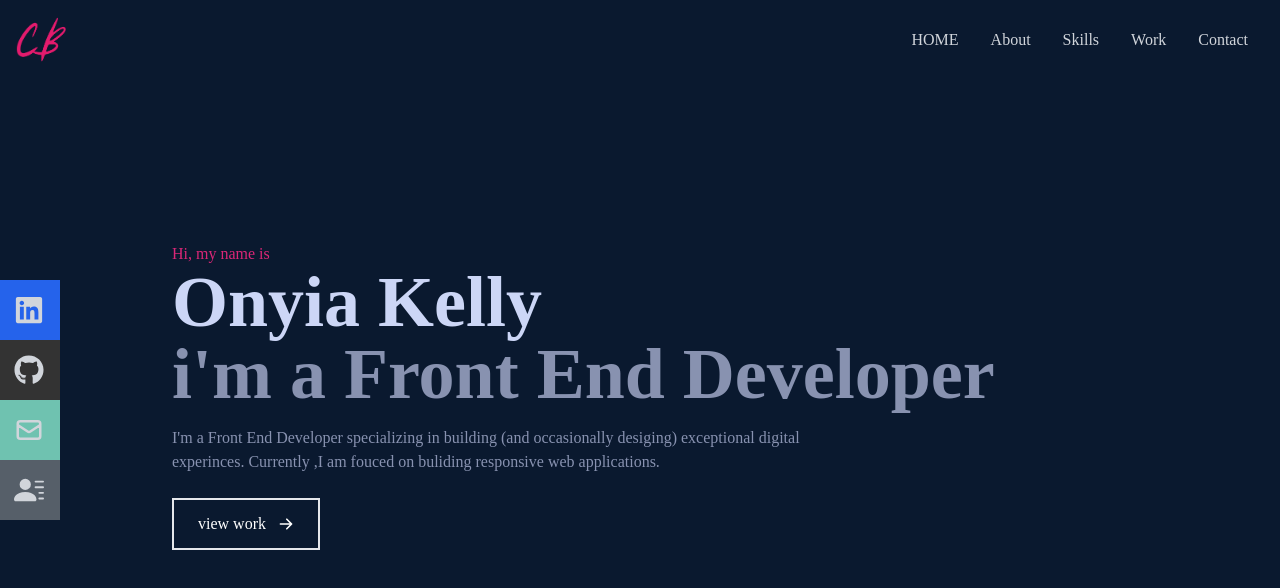
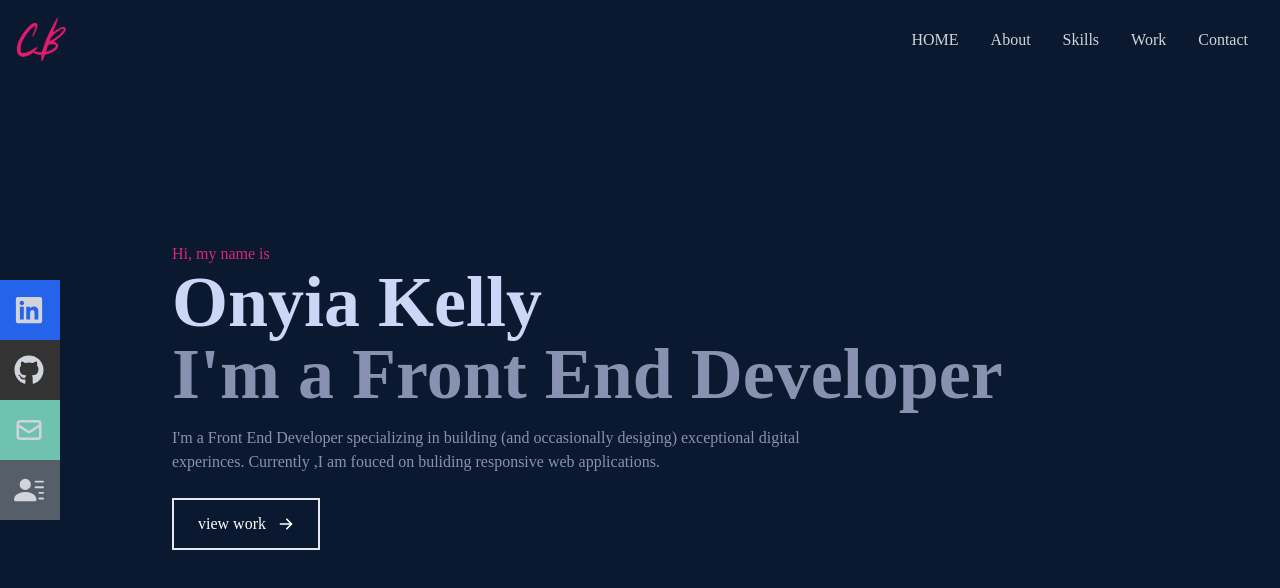
Before and after one commit to chukwumaonyia/Myportfolio-, a React (Create React App) app: page / in a window 1280 px wide. Shown: the top 588 px of the page. Built offline with nearby package versions, Linux system fonts and the light colour scheme.

Commit message:
Update HOME.jsx

```diff
--- a/src/componet/HOME.jsx
+++ b/src/componet/HOME.jsx
@@ -10,7 +10,7 @@ const HOME = () => {
 <div className='max-w-[1000px] mx-auto px-8 flex flex-col justify-center h-full'>
     <p className='text-pink-600'>Hi, my name is</p>
     <h1 className='text-4xl sm:text-7xl font-bold text-[#ccd6f6]'>Onyia Kelly </h1>
-    <h2 className='text-4xl sm:text-7xl font-bold text-[#8892b0]'>i'm a Front End Developer</h2>
+    <h2 className='text-4xl sm:text-7xl font-bold text-[#8892b0]'>I'm a Front End Developer</h2>
     <p className='text-[#8892b0] py-4 max-w-[700px]'> I'm a Front End Developer specializing in building (and occasionally desiging)
         exceptional digital experinces. Currently ,I am fouced on buliding responsive web applications.</p>
 <div>
```
